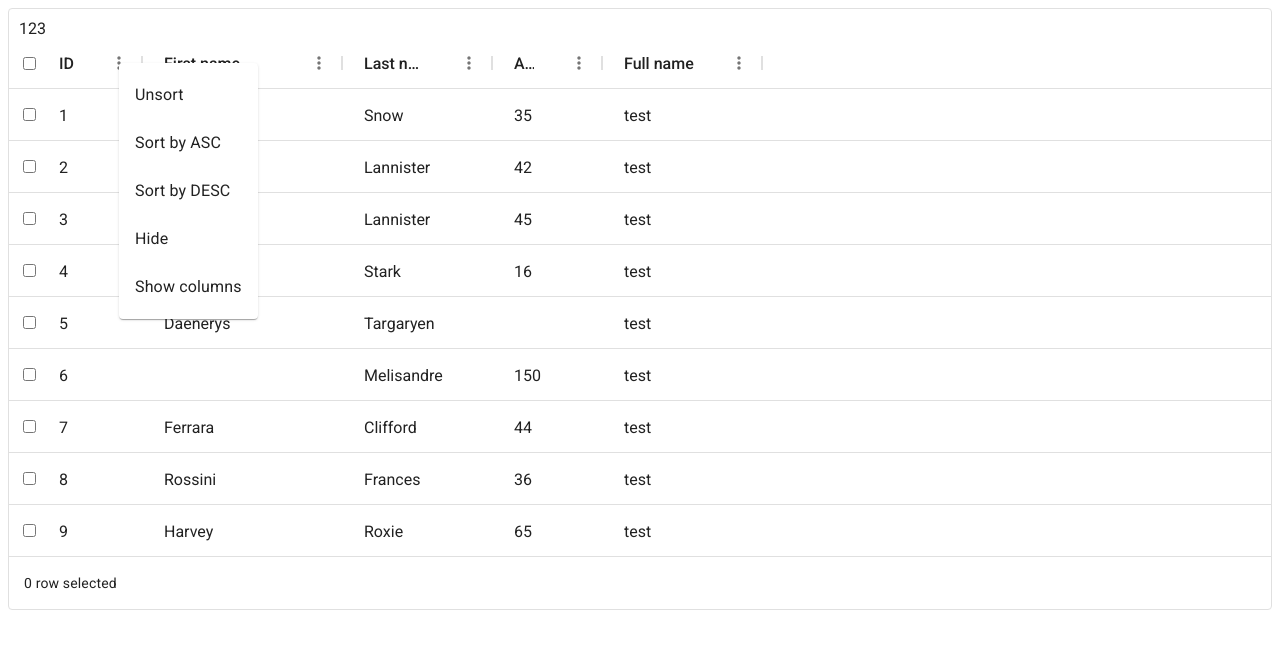
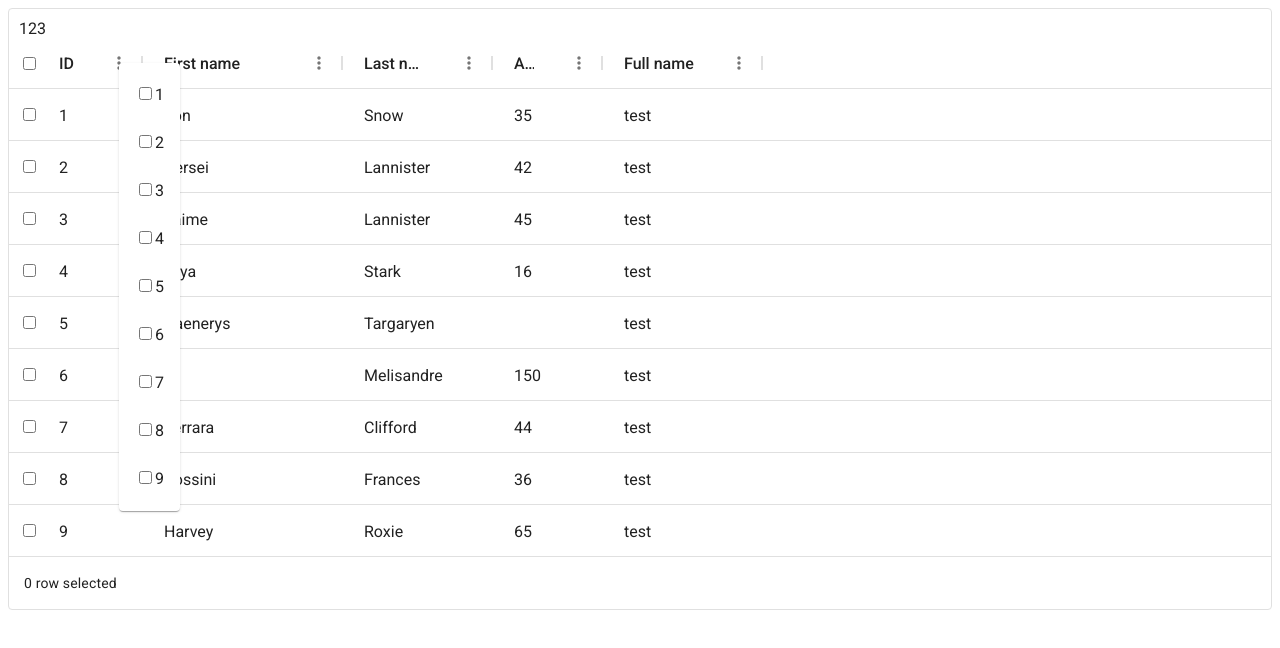
Before and after one commit to nedosika/complex-table, a React (Create React App) app: page / in a window 1280 px wide. Both pictures are taken after a click on the element 119 px from the left and 63 px from the top of the page. Shown: the top 648 px of the page. Built offline with nearby package versions, Linux system fonts and the light colour scheme.

Commit message:
add items

```diff
--- a/src/helpers/helprers.js
+++ b/src/helpers/helprers.js
@@ -1,4 +1,4 @@
-import {merge, extend, defaultsDeep} from "lodash";
+import {merge, uniq, defaultsDeep} from "lodash";
 
 export const SORT_DIRECTIONS = {
     UP: 'up',
@@ -29,3 +29,5 @@ export const getDirection = (direction) => {
             return SORT_DIRECTIONS.NONE
     }
 }
+
+export const getUniq = uniq;
--- a/src/modules/ColumnMenuBuilder/ColumnMenu/ColumnMenu.js
+++ b/src/modules/ColumnMenuBuilder/ColumnMenu/ColumnMenu.js
@@ -1,20 +1,22 @@
 import React from 'react';
 import styles from "./ColumnMenu.module.scss";
 import Portal from "../../../components/Portal";
+import Modal from "../../../components/Modal";
 
-const ColumnMenu = ({anchorEl}) => {
+const ColumnMenu = ({anchorEl, items = [], onClose, renderItem}) => {
     return (
+        <Modal onClose={onClose}>
             <Portal className={styles.root} inset={`${anchorEl.y}px auto auto ${anchorEl.x}px`}>
                 <div className={styles.wrapper}>
                     <ul>
-                    <li>Unsort</li>
-                    <li>Sort by ASC<span/></li>
-                    <li>Sort by DESC<span/></li>
-                    <li>Hide<span/></li>
-                    <li>Show columns<span/></li>
+                        {
+                            items.map((item) => <li key={item}>{renderItem(item)}</li>)
+                        }
                     </ul>
                 </div>
+
             </Portal>
+        </Modal>
     );
 };
 
--- a/src/modules/ColumnMenuBuilder/ColumnMenuBuilder.js
+++ b/src/modules/ColumnMenuBuilder/ColumnMenuBuilder.js
@@ -2,16 +2,18 @@ import React, {useState} from 'react';
 
 import ColumnMenu from "./ColumnMenu";
 import Modal from "../../components/Modal";
+import {getUniq} from "../../helpers";
 
 const ColumnMenuBuilder = (props) => {
     console.log('column menu')
 
-    const {components: {Column, ColumnMenu, ColumnMenuIcon, Header}, disableColumnMenu} = props;
+    const {rows, components: {Column, ColumnMenu, ColumnMenuIcon, Header}, disableColumnMenu} = props;
     const [anchorEl, setAnchorEl] = useState();
 
-    const handleToggle = (event) => {
+    const handleToggle = (event, field) => {
         event.stopPropagation();
-        setAnchorEl((prevState) => prevState ? null : {x: event.pageX, y: event.pageY});
+        setAnchorEl((prevState) =>
+            prevState ? null : {items: getUniq(rows.map((row) => row[field])), x: event.pageX, y: event.pageY});
     }
 
     const ColumnWithMenu = (props) => {
@@ -20,7 +22,7 @@ const ColumnMenuBuilder = (props) => {
         return (
             <Column {...props}>
                 {children}
-                <ColumnMenuIcon onClick={handleToggle}/>
+                <ColumnMenuIcon onClick={(event) => handleToggle(event, field)}/>
             </Column>
         )
     }
@@ -29,9 +31,12 @@ const ColumnMenuBuilder = (props) => {
         <Header {...props}>
             {props.children}
             {anchorEl &&
-            <Modal onClose={handleToggle}>
-                <ColumnMenu anchorEl={anchorEl}/>
-            </Modal>
+            <ColumnMenu
+                anchorEl={anchorEl}
+                items={anchorEl.items}
+                onClose={handleToggle}
+                renderItem={(item) => <label htmlFor='menuItem'><input id='menuItem' type='checkbox'/>{item}</label> }
+            />
             }
         </Header>
 
```
Lines whose indentation alone changed are shown as unchanged.
